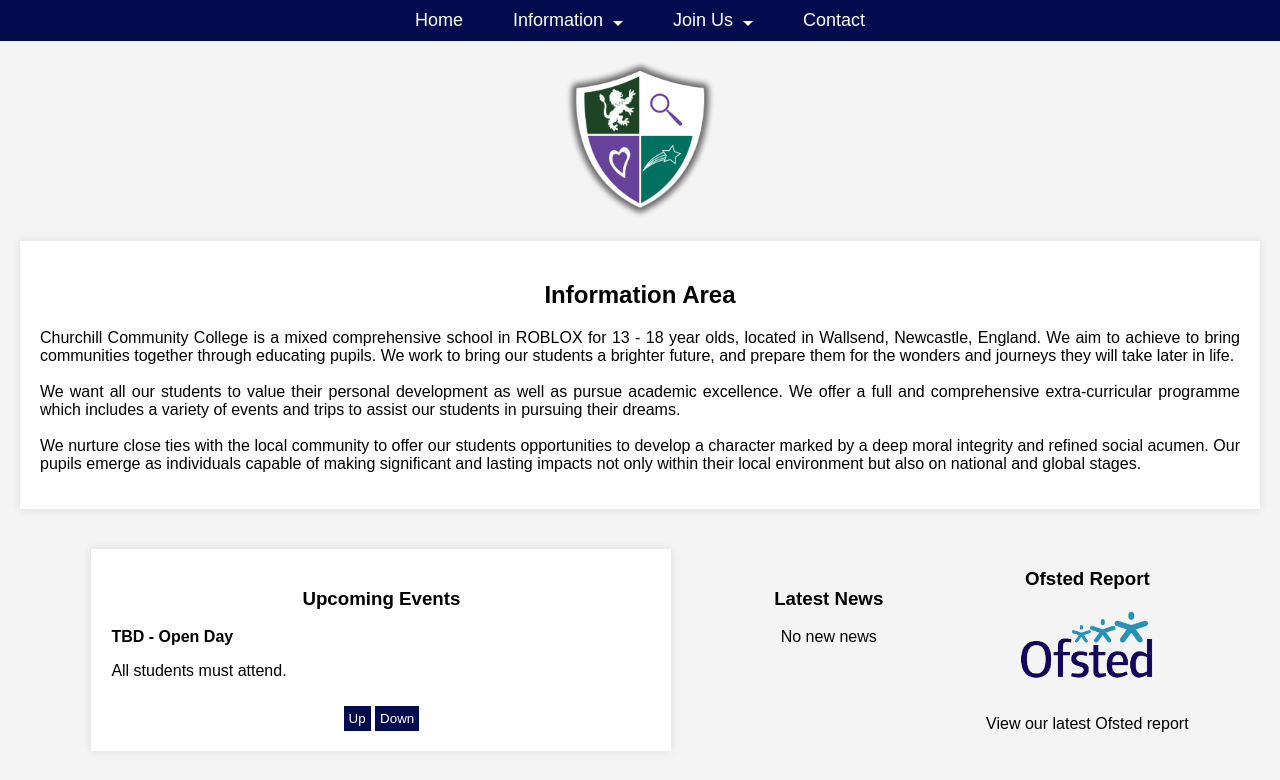
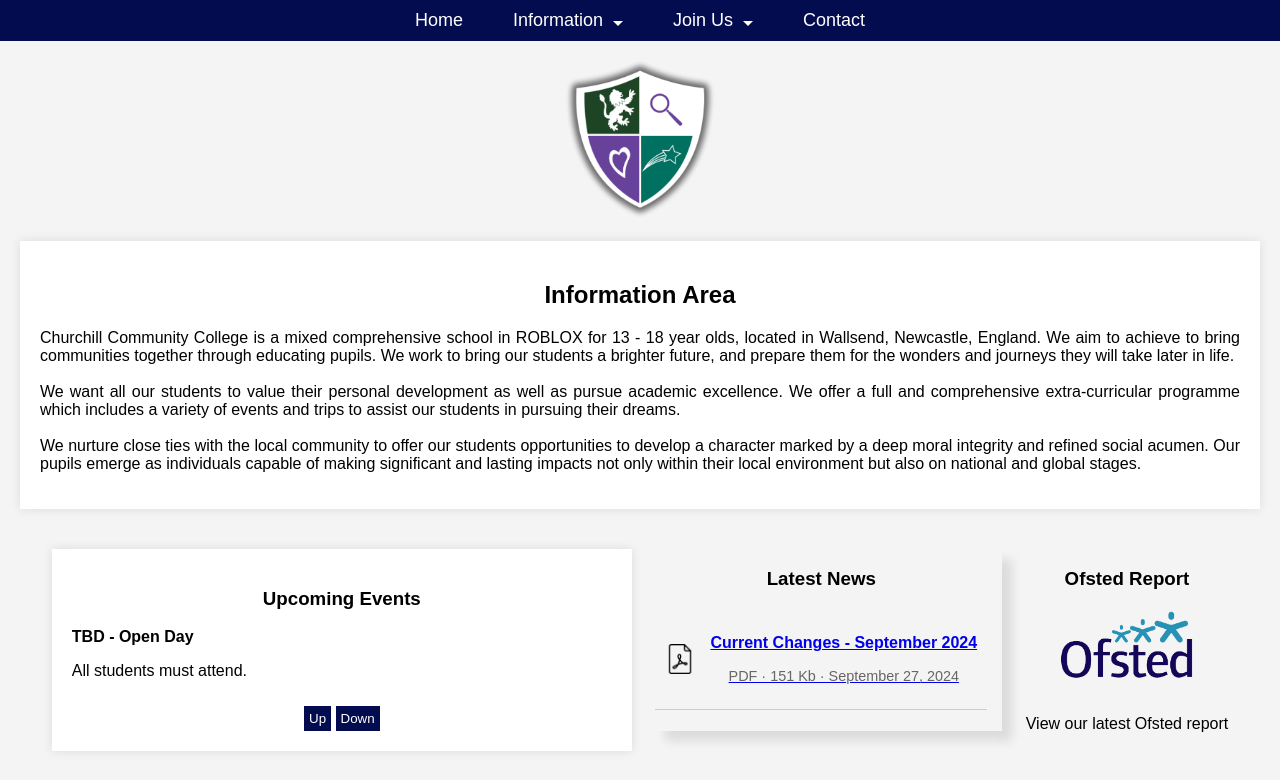
Before and after one commit to charlie-jay2/CCC, a website: page index.html in a window 1280 px wide. Drawn offline with Linux system fonts and the light colour scheme.

Commit message:
added news

```diff
--- a/index.html
+++ b/index.html
@@ -75,19 +75,19 @@
         <div class="news-section">
           <h3>Latest News</h3>
           <div class="news-list" id="newsList">
-            <p1>No new news</p1>
+            <!-- <p1>No new news</p1> -->
             <!-- News PDFs -->
-            <!-- <a
+            <a
               href="./news/news-01.pdf"
               class="news-item"
               target="_blank"
-              data-name="Newsletter - September 2024">
+              data-name="Current Changes - September 2024">
               <img src="pdf-icon.png" class="news-icon" alt="PDF Icon" />
               <div class="news-content">
-                <p class="news-title">Newsletter - September 2024</p>
-                <p class="news-info">PDF · 3,512 Kb · September 5, 2024</p>
+                <p class="news-title">Current Changes - September 2024</p>
+                <p class="news-info">PDF · 151 Kb · September 27, 2024</p>
               </div>
-            </a> -->
+            </a>
           </div>
         </div>
 
--- a/styles.css
+++ b/styles.css
@@ -266,51 +266,36 @@ button[type="submit"]:hover {
 }
 
 .news-section {
-  margin-top: 20px;
-}
-
-.news-list {
-  display: flex;
-  flex-direction: column;
-  align-items: center;
-  width: 100%;
+  max-height: 400px; /* Set a specific max-height for the news section */
+  overflow-y: scroll; /* Enable scrolling within the section itself */
+  padding-right: 15px; /* Add padding to avoid scrollbar overlapping content */
+  margin-bottom: 20px; /* Add spacing below */
+  border: 0px solid #ccc; /* Optional: Adds a border around the news section */
+  box-shadow: 10px 10px 10px rgba(0, 0, 0, 0.1); /* Subtle shadow for depth */
 }
 
 .news-item {
   display: flex;
   align-items: center;
-  width: 80%;
-  background-color: #f8f9fa;
   padding: 10px;
-  margin-bottom: 10px;
-  border-radius: 6px;
-  box-shadow: 0 2px 5px rgba(0, 0, 0, 0.1);
-  transition: 0.2s;
-  text-decoration: none;
-  color: darkblue;
-}
-
-.news-item:hover {
-  box-shadow: 0 4px 10px rgba(0, 0, 0, 0.2);
+  border-bottom: 1px solid #ccc;
 }
 
 .news-icon {
-  width: 40px;
+  width: 30px;
+  height: 30px;
   margin-right: 15px;
 }
 
 .news-content {
-  text-align: left;
+  flex: 1;
 }
 
 .news-title {
-  font-size: 18px;
   font-weight: bold;
-  margin: 0;
 }
 
 .news-info {
-  font-size: 12px;
+  font-size: 0.9em;
   color: #666;
-  margin: 5px 0 0;
 }
```
Also changed, not shown: archive-news.html (+6 -6 lines), 1 other file.
